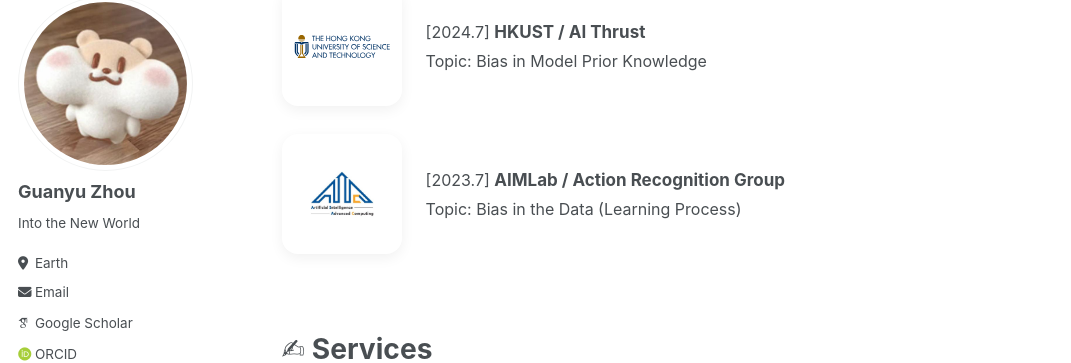
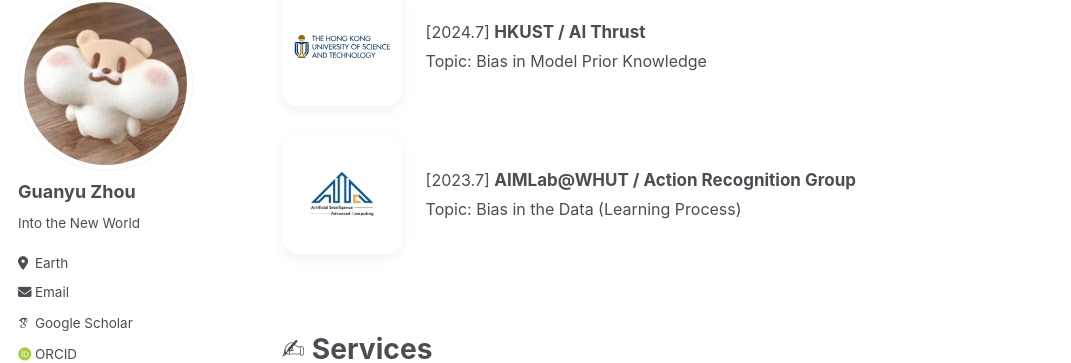
Before and after one commit to The-Martyr/the-martyr.github.io, a Jekyll site: the page built from _pages/about.md, in a window 1280 px wide and 900 px high, scrolled down 2151 px. Shown: the part 90-453 px from the top of the window, without its empty margins (0-1071 px from the left). Built offline with Jekyll 4.4.1, drawn with Linux system fonts in a browser that asks for light colours; some web fonts are replaced.

Commit message:
Update about.md

```diff
--- a/_pages/about.md
+++ b/_pages/about.md
@@ -265,7 +265,7 @@ My ultimate goal is to build **a multimodal, scalable, dataset-free, continuousl
       <img src="/images/AIMLab.jpg" alt="AIMLab">
     </div>
     <div class="exp-content">
-      <p>[2023.7] <strong>AIMLab / Action Recognition Group</strong></p>
+      <p>[2023.7] <strong>AIMLab@WHUT / Action Recognition Group</strong></p>
       <p>Topic: Bias in the Data (Learning Process)</p>
     </div>
   </div>
```
